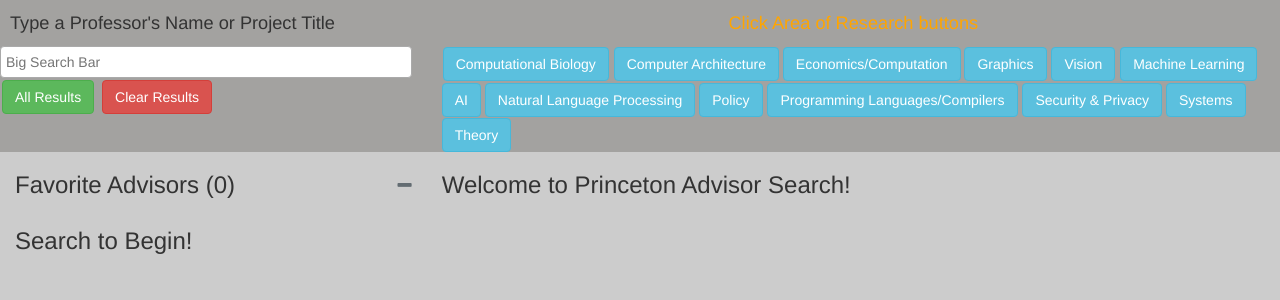
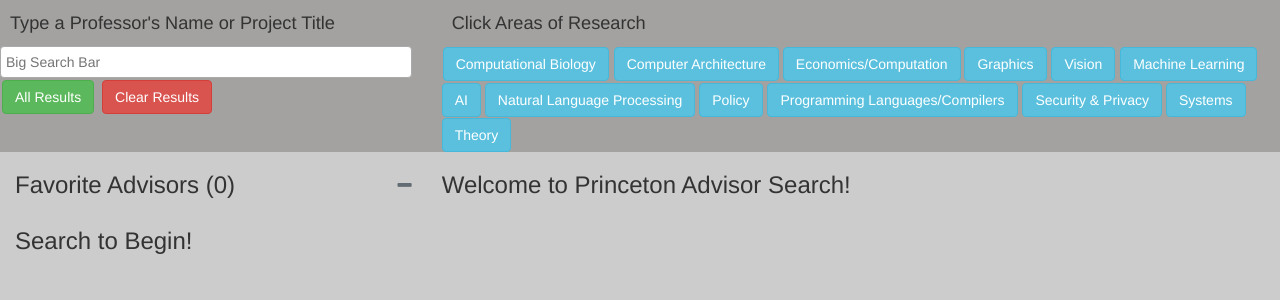
Before and after one commit to philliptay/advisor-search, a Flask app: page / in a window 1280 px wide. Shown: the part 52-352 px from the top of the page. Run offline with Flask 2, Linux system fonts and the light colour scheme; data that the repository does not hold is empty; parts of the project's set-up code (start-up, migrations or seed data) failed here and were passed over; some libraries are stand-ins or nearby versions.

Commit message:
resizing complete

```diff
--- a/main.py
+++ b/main.py
@@ -97,8 +97,8 @@ def searchResults():
             topAreas += prof[1][i]+', '
         topAreas = topAreas.rstrip(', ')
 
-        if database.isProfFavorited(username, prof[2]):
-            active = 'active'
+        # if database.isProfFavorited(username, prof[2]):
+        #     active = 'active'
 
         html += '<div class=prof'+str(prof[2])+' onclick="getProfResults('+str(prof[2])+');"><li class="list-group-item" tabindex="0"><div class="flex-container-row"><div class="flex-item-stretch truncate"><strong>'+str(prof[0])+'</strong></div><div class="flex-item-rigid"><i data-toggle="tooltip" data-original-title="Click to favorite" class="fa fa-heart fav-icon '+active+'" onclick="getFavorited('+str(prof[2])+');"></i></div></div><br><span>Top Areas: '+ topAreas +'</span></li></div>'
     html += '</ul></div>'
--- a/static/styles.css
+++ b/static/styles.css
@@ -272,7 +272,6 @@ p {
   width: 50%;
 }
 
-
 /* #searchResults {
    position: absolute;
    width: 31%;
--- a/templates/index.html
+++ b/templates/index.html
@@ -48,7 +48,7 @@
             </div>
 
             <div class="row searchArea" style="background-color: rgb(163, 162, 160);">
-               <div class="col-md-4 col-xs-4 searchBarLeft">
+               <div class="col-lg-4 col-xs-12 searchBarLeft">
                   <p style='text-align: left; font-size:130%;'>Type a Professor's Name or Project Title</p>
                   <select id="searchBar" style = "width: 100%;" multiple="multiple" onchange="getResults()">
                      <script>
@@ -64,8 +64,8 @@
                   <button style="margin: 2px;" type="button" class="btn btn-success" name="button" onclick="getAll();">All Results</button>
                   <button style="margin: 2px;" type="button" class="btn btn-danger" name="button" onclick="clearAll();">Clear Results</button>
                </div>
-               <div class="col-md-8 col-xs-8 visible-lg searchButtons">
-                  <p style='color: orange; text-align: center; font-size:130%;'> Click Area of Research buttons</p>
+               <div class="col-md-8 visible-lg searchButtons">
+                  <p style='text-align: left; font-size:130%;'> Click Areas of Research</p>
                   <button style="margin: 1px;" type="button" name="button" class="btn btn-info" onclick="selectCompBio();">Computational Biology</button>
                   <button type="button" name="button" class="btn btn-info" onclick="selectCompArch();">Computer Architecture</button>
                   <button type="button" name="button" class="btn btn-info" onclick="selectEconComp();">Economics/Computation</button>
```
Also changed, not shown: templates/profpage.html (+9 -5 lines).
